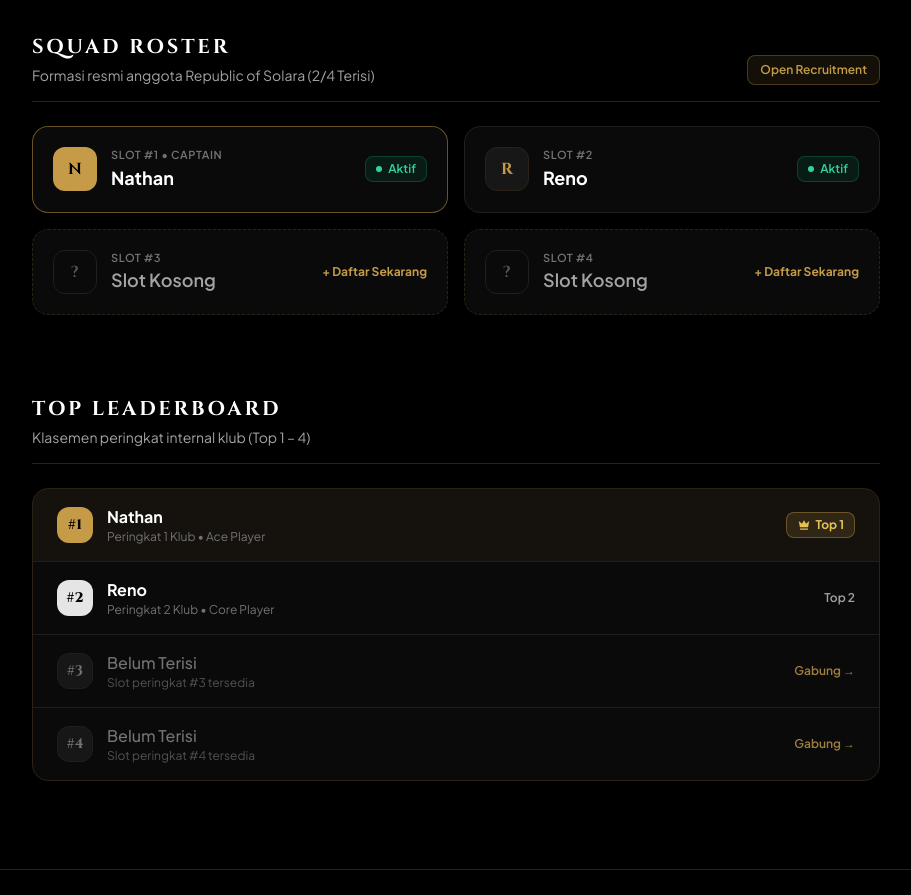
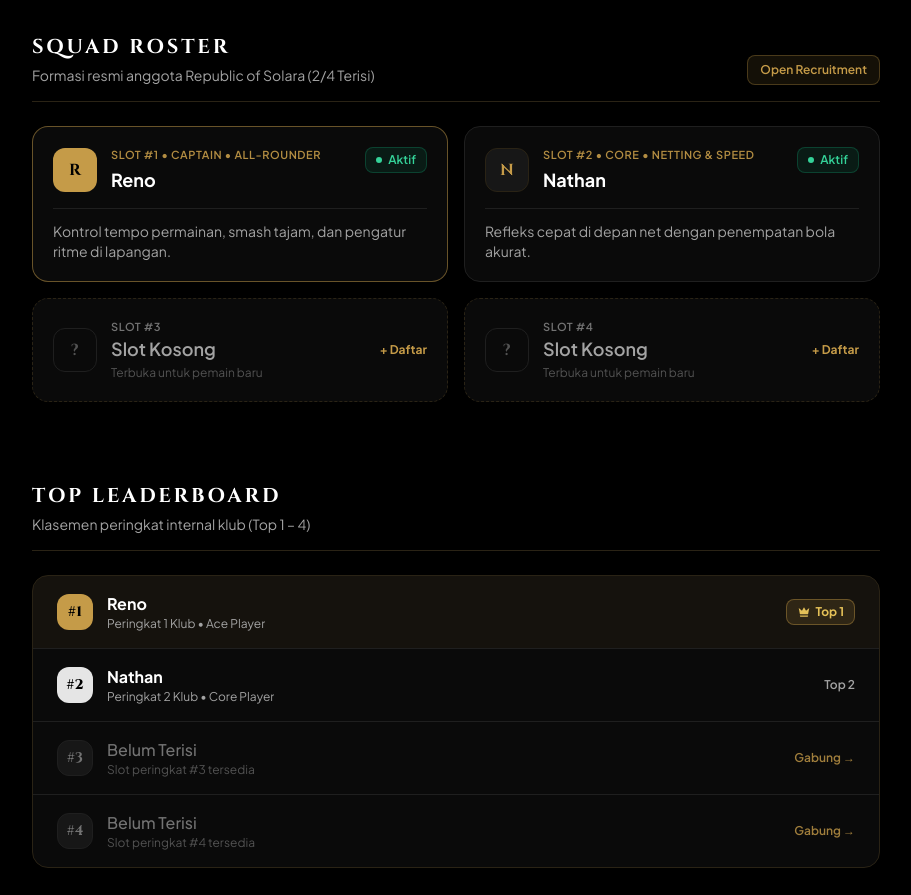
Before and after one commit to renonarend/Rep-of-solara, a plain HTML site: page index.html in a window 1280 px wide. Shown: the part 760-1655 px from the top of the page, without its empty margins (184-1095 px from the left). Drawn offline with nearby package versions, Linux system fonts and the light colour scheme.

Commit message:
Update index.html

```diff
--- a/index.html
+++ b/index.html
@@ -148,28 +148,55 @@
     </footer>
 
     <!-- =====================================================================
-         SCRIPT PENGATURAN DATA & RENDER OTOMATIS (ANTI-BLANK & RINGAN)
+         SCRIPT PENGATURAN DATA & RENDER OTOMATIS (KONFIGURASI TERPISAH)
          ===================================================================== -->
     <script>
         (function () {
-            // 1. KONFIGURASI UTAMA KLUB
+            // 1. KONFIGURASI NOMOR WHATSAPP
             const whatsappNumber = "6281932421812";
             const waMessage = "Halo Reno, gw mau daftar gabung klub Republic of Solara!";
             const waLink = `https://wa.me/${whatsappNumber}?text=${encodeURIComponent(waMessage)}`;
 
-            // 2. DAFTAR ANGGOTA & PERINGKAT TOP 1-4
-            //    Ganti `null` dengan nama anggota baru pakai tanda kutip, contoh: ["Reno", "Nathan", "Dimas", null]
-            //    Jika keempatnya sudah terisi nama, banner "DICARI ANGGOTA!" dan badge "Open Recruitment" otomatis hilang.
-            const members = [
-                "Nathan",   // Top 1
-                "Reno", // Top 2
-                null,     // Slot 3 (Kosong)
-                null      // Slot 4 (Kosong)
+            // 2. KONFIGURASI SQUAD ROSTER (4 SLOT ANGGOTA + DESKRIPSI)
+            //    - Isi dengan object { name, role, desc } kalau slot sudah terisi.
+            //    - Isi dengan `null` kalau slot masih kosong (otomatis menghitung sisa slot di banner "DICARI ANGGOTA!").
+            const squadRoster = [
+                {
+                    name: "Reno",
+                    role: "Captain • All-Rounder",
+                    desc: "Kontrol tempo permainan, smash tajam, dan pengatur ritme di lapangan."
+                },
+                {
+                    name: "Nathan",
+                    role: "Core • Netting & Speed",
+                    desc: "Refleks cepat di depan net dengan penempatan bola akurat."
+                },
+                null, // Slot 3 (Kosong) -> Ganti null dengan { name: "...", role: "...", desc: "..." }
+                null  // Slot 4 (Kosong) -> Ganti null dengan { name: "...", role: "...", desc: "..." }
+            ];
+
+            // 3. KONFIGURASI TOP LEADERBOARD (TERPISAH DARI ROSTER, BEBAS ATUR URUTAN TOP 1 - 4)
+            //    - Isi dengan object { rank, name, note } untuk peringkat yang sudah terisi.
+            //    - Isi dengan `null` jika peringkat tersebut masih belum terisi.
+            const leaderboardData = [
+                {
+                    rank: 1,
+                    name: "Reno",
+                    note: "Peringkat 1 Klub • Ace Player"
+                },
+                {
+                    rank: 2,
+                    name: "Nathan",
+                    note: "Peringkat 2 Klub • Core Player"
+                },
+                null, // Top 3 (Belum terisi) -> Ganti null dengan { rank: 3, name: "...", note: "..." }
+                null  // Top 4 (Belum terisi) -> Ganti null dengan { rank: 4, name: "...", note: "..." }
             ];
 
             function renderSolaraClub() {
-                const totalSlots = members.length;
-                const filledCount = members.filter(member => member !== null && member.trim() !== "").length;
+                // Hitung slot terisi & kosong berdasarkan `squadRoster`
+                const totalSlots = squadRoster.length;
+                const filledCount = squadRoster.filter(member => member && member.name && member.name.trim() !== "").length;
                 const emptyCount = totalSlots - filledCount;
 
                 // Elemen DOM
@@ -191,7 +218,7 @@
                     rosterSubtitle.textContent = `Formasi resmi anggota Republic of Solara (${filledCount}/${totalSlots} Terisi)`;
                 }
 
-                // Tampilkan atau Sembunyikan Banner Rekrutmen & Badge
+                // Tampilkan atau Sembunyikan Banner Rekrutmen & Badge secara dinamis
                 if (emptyCount > 0) {
                     if (recruitmentBanner) recruitmentBanner.classList.remove("hidden");
                     if (recruitmentText) {
@@ -206,27 +233,31 @@
                     if (rosterBadge) rosterBadge.classList.add("hidden");
                 }
 
-                // Render Kartu Squad Roster (4 Slot)
+                // Render Kartu Squad Roster (4 Slot) beserta Role & Deskripsi
                 if (rosterGrid) {
                     let rosterHTML = "";
-                    members.forEach((name, index) => {
+                    squadRoster.forEach((member, index) => {
                         const slotNum = index + 1;
-                        const isFilled = name !== null && name.trim() !== "";
+                        const isFilled = member && member.name && member.name.trim() !== "";
 
                         if (isFilled) {
                             const isCaptain = index === 0;
+                            const roleText = member.role && member.role.trim() !== "" ? member.role : "Squad Member";
+                            const descText = member.desc && member.desc.trim() !== "" ? member.desc : "";
+
                             rosterHTML += `
-                                <div class="p-4 sm:p-5 rounded-2xl bg-solara-card border ${isCaptain ? 'border-solara-gold/50' : 'border-solara-borderDark'} flex items-center justify-between gap-3">
+                                <div class="p-4 sm:p-5 rounded-2xl bg-solara-card border ${isCaptain ? 'border-solara-gold/50' : 'border-solara-borderDark'} flex flex-col justify-between gap-3.5">
+                                    <div class="flex items-start justify-between gap-3">
                                         <div class="flex items-center gap-3.5 min-w-0">
                                             <div class="w-11 h-11 rounded-xl ${isCaptain ? 'bg-solara-gold text-black' : 'bg-neutral-900 text-solara-gold border border-solara-borderGold'} font-serif font-bold text-base flex items-center justify-center shrink-0">
-                                            ${name.charAt(0).toUpperCase()}
+                                                ${member.name.charAt(0).toUpperCase()}
                                             </div>
                                             <div class="min-w-0">
-                                            <span class="text-[11px] font-semibold uppercase tracking-wider text-neutral-500 block">
-                                                Slot #${slotNum}${isCaptain ? ' • Captain' : ''}
+                                                <span class="text-[11px] font-semibold uppercase tracking-wider text-solara-gold/90 block truncate">
+                                                    Slot #${slotNum} • ${roleText}
                                                 </span>
-                                            <h3 class="text-base sm:text-lg font-bold text-white truncate">
-                                                ${name}
+                                                <h3 class="text-base sm:text-lg font-bold text-white truncate mt-0.5">
+                                                    ${member.name}
                                                 </h3>
                                             </div>
                                         </div>
@@ -234,6 +265,12 @@
                                             <span class="w-1.5 h-1.5 rounded-full bg-emerald-400"></span>
                                             Aktif
                                         </span>
+                                    </div>
+                                    ${descText ? `
+                                        <p class="text-xs sm:text-sm text-neutral-400 leading-relaxed border-t border-solara-borderDark pt-3">
+                                            ${descText}
+                                        </p>
+                                    ` : ''}
                                 </div>
                             `;
                         } else {
@@ -250,10 +287,11 @@
                                             <h3 class="text-base sm:text-lg font-semibold text-neutral-400 group-hover:text-white transition-colors truncate">
                                                 Slot Kosong
                                             </h3>
+                                            <p class="text-xs text-neutral-600 mt-0.5 truncate">Terbuka untuk pemain baru</p>
                                         </div>
                                     </div>
                                     <span class="text-xs font-bold text-solara-gold group-hover:text-solara-goldLight shrink-0">
-                                        + Daftar Sekarang
+                                        + Daftar
                                     </span>
                                 </a>
                             `;
@@ -262,12 +300,12 @@
                     rosterGrid.innerHTML = rosterHTML;
                 }
 
-                // Render Top Leaderboard (Rank 1 - 4)
+                // Render Top Leaderboard (Rank 1 - 4) secara independen dari `leaderboardData`
                 if (leaderboardList) {
                     let leaderboardHTML = "";
-                    members.forEach((name, index) => {
-                        const rank = index + 1;
-                        const isFilled = name !== null && name.trim() !== "";
+                    leaderboardData.forEach((entry, index) => {
+                        const rank = entry && entry.rank ? entry.rank : index + 1;
+                        const isFilled = entry && entry.name && entry.name.trim() !== "";
 
                         // Gaya Lencana Rank 1, 2, dan 3-4
                         let rankBadgeHTML = "";
@@ -295,15 +333,15 @@
                         }
 
                         if (isFilled) {
+                            const noteText = entry.note && entry.note.trim() !== "" ? entry.note : `Peringkat ${rank} Klub`;
+
                             leaderboardHTML += `
                                 <div class="px-4 sm:px-6 py-4 flex items-center justify-between gap-4 ${rowExtraClass}">
                                     <div class="flex items-center gap-3.5 min-w-0">
                                         ${rankBadgeHTML}
                                         <div class="min-w-0">
-                                            <p class="text-sm sm:text-base font-bold text-white truncate">${name}</p>
-                                            <p class="text-xs text-neutral-500">
-                                                ${rank === 1 ? 'Peringkat 1 Klub • Ace Player' : rank === 2 ? 'Peringkat 2 Klub • Core Player' : `Peringkat ${rank} Klub`}
-                                            </p>
+                                            <p class="text-sm sm:text-base font-bold text-white truncate">${entry.name}</p>
+                                            <p class="text-xs text-neutral-400 truncate">${noteText}</p>
                                         </div>
                                     </div>
                                     ${rank === 1 ? `
```
Lines whose indentation alone changed are shown as unchanged.
